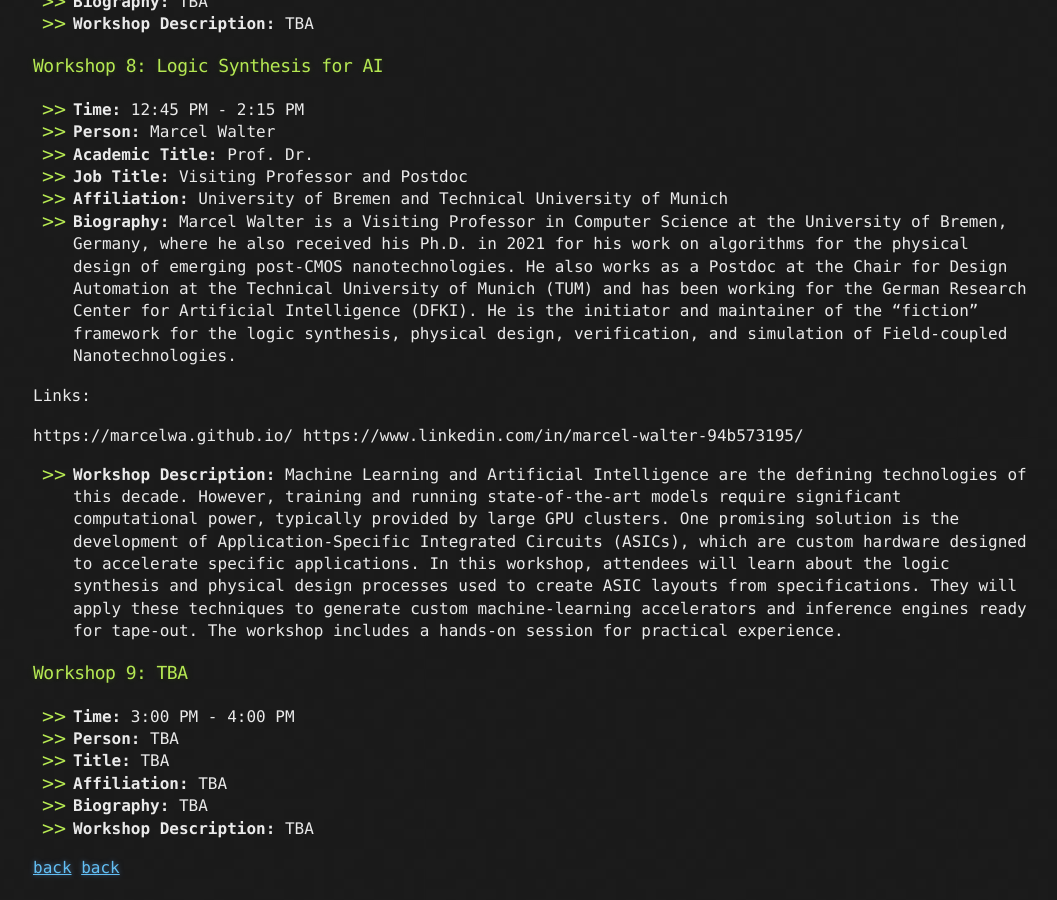
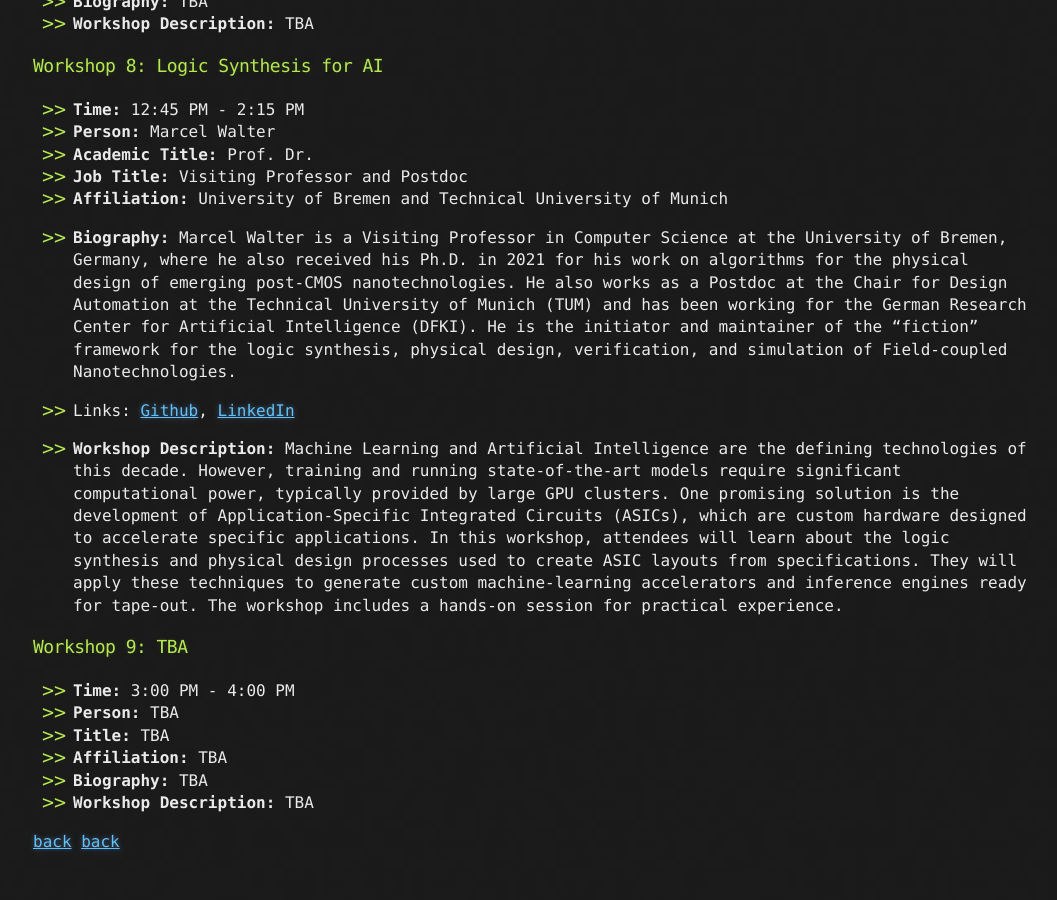
Before and after one commit to hack4her/hack4her.github.io, a Jekyll site: the page built from 2024_workshops.md, in a window 1280 px wide and 900 px high, scrolled down 2754 px. Shown: the whole window, without its empty margins (107-1164 px from the left). Built offline with Jekyll 4.4.1, drawn with Linux system fonts in a browser that asks for light colours; our own code applies the rules of GitHub Pages for plain Markdown files; the repository's description, which GitHub fills in, is left out; after the commit the page ends 3628 px from its top, so only the background shows below that; some of the changed lines change nothing that is shown.

Commit message:
Update 2024_workshops.md

```diff
--- a/2024_workshops.md
+++ b/2024_workshops.md
@@ -97,10 +97,7 @@
 - **Affiliation:** University of Bremen and Technical University of Munich
 - **Biography:** Marcel Walter is a Visiting Professor in Computer Science at the University of Bremen, Germany, where he also received his Ph.D. in 2021 for his work on algorithms for the physical design of emerging post-CMOS nanotechnologies. He also works as a Postdoc at the Chair for Design Automation at the Technical University of Munich (TUM) and has been working for the German Research Center for Artificial Intelligence (DFKI). He is the initiator and maintainer of the "fiction" framework for the logic synthesis, physical design, verification, and simulation of Field-coupled Nanotechnologies.
 
-Links:
-
-https://marcelwa.github.io/
-https://www.linkedin.com/in/marcel-walter-94b573195/
+- Links: [Github](https://marcelwa.github.io/), [LinkedIn](https://www.linkedin.com/in/marcel-walter-94b573195/)
 
 - **Workshop Description:** Machine Learning and Artificial Intelligence are the defining technologies of this decade. However, training and running state-of-the-art models require significant computational power, typically provided by large GPU clusters. One promising solution is the development of Application-Specific Integrated Circuits (ASICs), which are custom hardware designed to accelerate specific applications. In this workshop, attendees will learn about the logic synthesis and physical design processes used to create ASIC layouts from specifications. They will apply these techniques to generate custom machine-learning accelerators and inference engines ready for tape-out. The workshop includes a hands-on session for practical experience.
 
```
